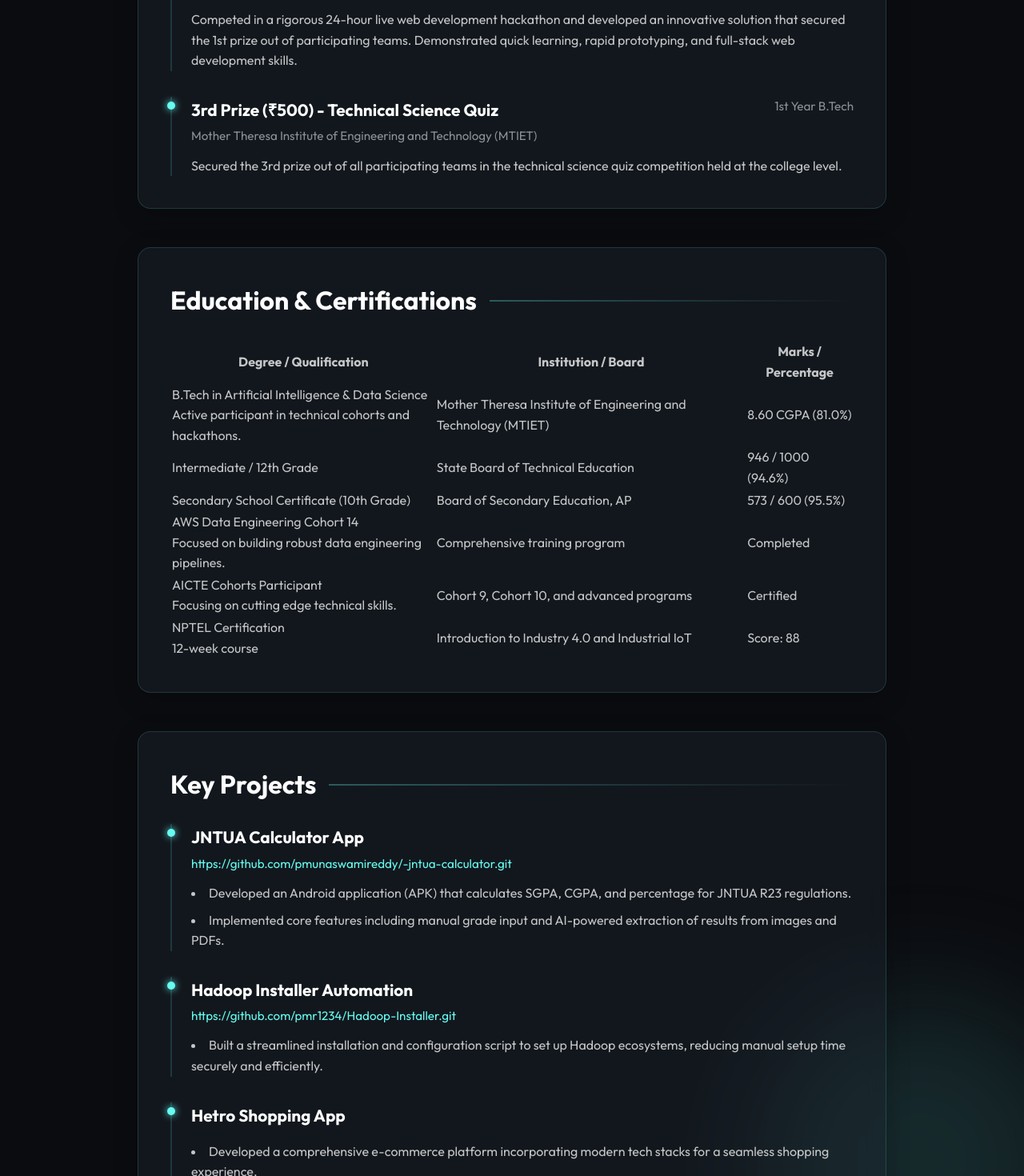
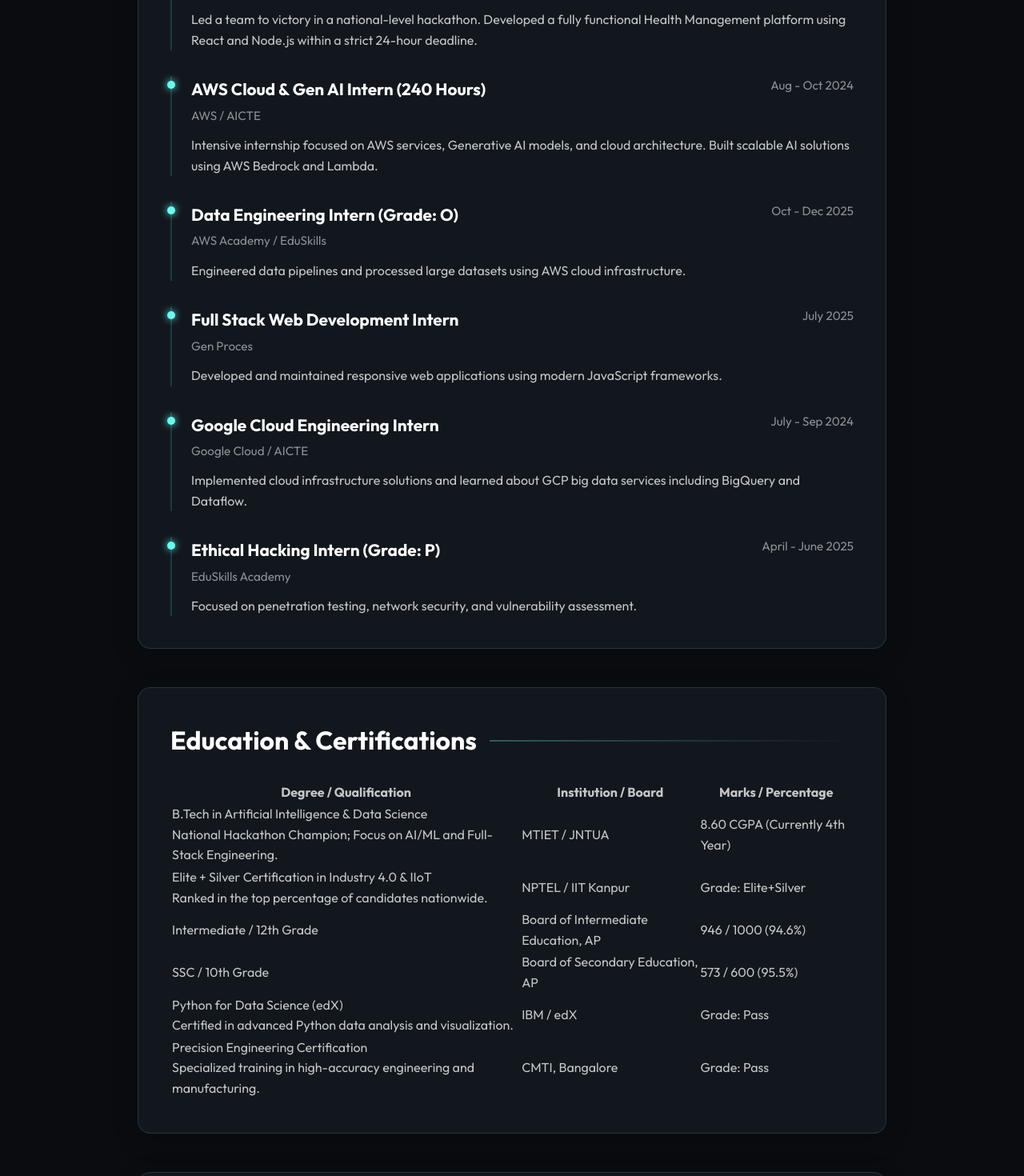
Before and after one commit to pmunaswamireddy/-web-resume, a Next.js app: page / in a window 1280 px wide. Shown: the part 1100-2570 px from the top of the page at 80% size. Built offline with nearby package versions, Linux system fonts and the light colour scheme.

Commit message:
Update resume content to match LaTeX version with new projects and internships

```diff
--- a/src/app/page.tsx
+++ b/src/app/page.tsx
@@ -38,14 +38,14 @@ export default function ResumeBuilder() {
 
   const [basicInfo, setBasicInfo] = useState({
     name: 'Penumuru Madhu Sudhan Reddy',
-    title: 'Software Engineer | AI & Data Science Student',
+    title: 'Software Engineer | AI & Data Science Specialist',
     email: 'pmrpmadhusudhanreddy@gmail.com',
     phone: '7672082814',
     github1: 'https://github.com/pmunaswamireddy',
     github2: 'https://github.com/pmr1234',
     github3: 'https://web-resume-peach-xi.vercel.app/',
     github4: 'https://frontend-nine-dusky-21.vercel.app/',
-    summary: 'Passionate 3rd-year B.Tech student in Artificial Intelligence and Data Science at Mother Theresa Institute of Engineering and Technology. Enthusiastic about exploring new technologies and building innovative solutions. Proven problem-solving capabilities demonstrated by winning first prize in the HACKHOUSE 24-hour Web Development Hackathon. Experienced in developing practical applications utilizing Artificial Intelligence, Full-Stack Web Development, and Data Engineering. Fast learner with strong technical proficiency and a drive for leadership and high-accuracy work.'
+    summary: 'Currently a 4th-year B.Tech student at MTIET with a specialized focus on Full-Stack Development, Data Engineering, and AI. Recognized for leading a team to 1st Prize at the HACKHOUSE 24-Hour Live Hackathon. Backed by 240+ hours of internship experience with industry leaders like AWS, Google, and Palo Alto Networks. Adept at engineering high-accuracy solutions and leveraging Elite+Silver NPTEL expertise to deliver scalable, data-driven applications in high-pressure professional environments.'
   });
 
   const [experience, setExperience] = useState([
@@ -54,94 +54,130 @@ export default function ResumeBuilder() {
       title: 'First Prize (₹8,000) - HACKHOUSE 24-Hour Live Hackathon',
       company: 'VAULTSPHERE AI TECHNOLOGIES PVT. LTD. & MTIET',
       date: 'Dec 26-27, 2025',
-      description: 'Competed in a rigorous 24-hour live web development hackathon and developed an innovative solution that secured the 1st prize out of participating teams. Demonstrated quick learning, rapid prototyping, and full-stack web development skills.'
+      description: 'Led a team to victory in a national-level hackathon. Developed a fully functional Health Management platform using React and Node.js within a strict 24-hour deadline.'
     },
     {
       id: 2,
-      title: '3rd Prize (₹500) - Technical Science Quiz',
-      company: 'Mother Theresa Institute of Engineering and Technology (MTIET)',
-      date: '1st Year B.Tech',
-      description: 'Secured the 3rd prize out of all participating teams in the technical science quiz competition held at the college level.'
+      title: 'AWS Cloud & Gen AI Intern (240 Hours)',
+      company: 'AWS / AICTE',
+      date: 'Aug - Oct 2024',
+      description: 'Intensive internship focused on AWS services, Generative AI models, and cloud architecture. Built scalable AI solutions using AWS Bedrock and Lambda.'
+    },
+    {
+      id: 3,
+      title: 'Data Engineering Intern (Grade: O)',
+      company: 'AWS Academy / EduSkills',
+      date: 'Oct - Dec 2025',
+      description: 'Engineered data pipelines and processed large datasets using AWS cloud infrastructure.'
+    },
+    {
+      id: 4,
+      title: 'Full Stack Web Development Intern',
+      company: 'Gen Proces',
+      date: 'July 2025',
+      description: 'Developed and maintained responsive web applications using modern JavaScript frameworks.'
+    },
+    {
+      id: 5,
+      title: 'Google Cloud Engineering Intern',
+      company: 'Google Cloud / AICTE',
+      date: 'July - Sep 2024',
+      description: 'Implemented cloud infrastructure solutions and learned about GCP big data services including BigQuery and Dataflow.'
+    },
+    {
+      id: 6,
+      title: 'Ethical Hacking Intern (Grade: P)',
+      company: 'EduSkills Academy',
+      date: 'April - June 2025',
+      description: 'Focused on penetration testing, network security, and vulnerability assessment.'
     }
   ]);
+
 
   const [education, setEducation] = useState([
     {
       id: 1,
       degree: 'B.Tech in Artificial Intelligence & Data Science',
-      school: 'Mother Theresa Institute of Engineering and Technology (MTIET)',
-      grade: '8.60 CGPA (81.0%)',
-      details: 'Active participant in technical cohorts and hackathons.'
+      school: 'MTIET / JNTUA',
+      grade: '8.60 CGPA (Currently 4th Year)',
+      details: 'National Hackathon Champion; Focus on AI/ML and Full-Stack Engineering.'
     },
     {
       id: 2,
+      degree: 'Elite + Silver Certification in Industry 4.0 & IIoT',
+      school: 'NPTEL / IIT Kanpur',
+      grade: 'Grade: Elite+Silver',
+      details: 'Ranked in the top percentage of candidates nationwide.'
+    },
+    {
+      id: 3,
       degree: 'Intermediate / 12th Grade',
-      school: 'State Board of Technical Education',
+      school: 'Board of Intermediate Education, AP',
       grade: '946 / 1000 (94.6%)',
       details: ''
     },
     {
-      id: 3,
-      degree: 'Secondary School Certificate (10th Grade)',
+      id: 4,
+      degree: 'SSC / 10th Grade',
       school: 'Board of Secondary Education, AP',
       grade: '573 / 600 (95.5%)',
       details: ''
     },
     {
-      id: 4,
-      degree: 'AWS Data Engineering Cohort 14',
-      school: 'Comprehensive training program',
-      grade: 'Completed',
-      details: 'Focused on building robust data engineering pipelines.'
-    },
-    {
       id: 5,
-      degree: 'AICTE Cohorts Participant',
-      school: 'Cohort 9, Cohort 10, and advanced programs',
-      grade: 'Certified',
-      details: 'Focusing on cutting edge technical skills.'
+      degree: 'Python for Data Science (edX)',
+      school: 'IBM / edX',
+      grade: 'Grade: Pass',
+      details: 'Certified in advanced Python data analysis and visualization.'
     },
     {
       id: 6,
-      degree: 'NPTEL Certification',
-      school: 'Introduction to Industry 4.0 and Industrial IoT',
-      grade: 'Score: 88',
-      details: '12-week course'
+      degree: 'Precision Engineering Certification',
+      school: 'CMTI, Bangalore',
+      grade: 'Grade: Pass',
+      details: 'Specialized training in high-accuracy engineering and manufacturing.'
     }
   ]);
 
   const [projects, setProjects] = useState([
     {
       id: 1,
-      title: 'JNTUA Calculator App',
-      link: 'https://github.com/pmunaswamireddy/-jntua-calculator.git',
+      title: 'Scrcpy Master Control',
+      link: 'https://github.com/pmunaswamireddy/scrcpy-master-control.git',
       bullets: [
-        'Developed an Android application (APK) that calculates SGPA, CGPA, and percentage for JNTUA R23 regulations.',
-        'Implemented core features including manual grade input and AI-powered extraction of results from images and PDFs.'
+        'Advanced Windows GUI for low-latency mirroring and batch control of multiple Android devices using ADB.',
+        'Features built-in wireless pairing (QR Code/mDNS), internet tunneling (Tailscale), and Broadcast Mode.',
+        'Engineered with Python (CustomTkinter) and a background-buffered UI queue for zero-lag performance.'
       ]
     },
     {
       id: 2,
-      title: 'Hadoop Installer Automation',
-      link: 'https://github.com/pmr1234/Hadoop-Installer.git',
+      title: 'JNTUA Calculator App',
+      link: 'https://github.com/pmunaswamireddy/-jntua-calculator.git',
       bullets: [
-        'Built a streamlined installation and configuration script to set up Hadoop ecosystems, reducing manual setup time securely and efficiently.'
+        'Android APK for automatic SGPA/CGPA calculation with AI-based OCR extraction from PDF mark sheets.',
+        'Built using Java/Kotlin with integrated ML Kit for text recognition from images.',
+        'Reduces manual GPA calculation effort to zero for JNTUA students.'
       ]
     },
     {
       id: 3,
-      title: 'Hetro Shopping App',
-      link: '',
+      title: 'Elderly Guardian AI',
+      link: 'https://frontend-nine-dusky-21.vercel.app/',
       bullets: [
-        'Developed a comprehensive e-commerce platform incorporating modern tech stacks for a seamless shopping experience.'
+        'ML-powered web platform for remote elderly health monitoring and emergency alert system.',
+        'Built with React frontend and FastAPI backend; deployed live on Vercel.',
+        'Features real-time health data tracking, AI anomaly detection, and caregiver notifications.'
       ]
     },
     {
       id: 4,
-      title: 'Elderly Guardian AI',
-      link: 'https://frontend-nine-dusky-21.vercel.app/',
+      title: 'Hetro Shopping App',
+      link: '',
       bullets: [
-        'ML-powered platform for remote elderly monitoring and care; deployed on Vercel.'
+        'Full-stack e-commerce platform with secure authentication, cart management, and product listing.',
+        'Developed using React.js, Node.js, Express.js, and MongoDB with JWT-based auth.',
+        'Includes admin panel for product and order management with responsive UI design.'
       ]
     }
   ]);
@@ -150,8 +186,10 @@ export default function ResumeBuilder() {
     { id: 1, category: 'Languages', items: 'C, Python, Java, JavaScript, HTML, CSS, SQL' },
     { id: 2, category: 'Frameworks & Tech', items: 'React.js, Next.js, Node.js, Express.js, Hadoop, Spark, MongoDB, Hive, Tableau, Prompt Engineering' },
     { id: 3, category: 'Soft Skills', items: 'Leadership, Effective Communication, High Accuracy, Confident' },
-    { id: 4, category: 'Spoken Languages', items: 'Telugu, Hindi, English, Sanskrit' }
+    { id: 4, category: 'Spoken Languages', items: 'Telugu, Hindi, English, Sanskrit' },
+    { id: 5, category: 'Hobbies', items: 'Gaming, Cricket, Photography, Traveling, Exploring New Tech' }
   ]);
+
 
   // Handlers for Images
   const handleImageUpload = (e: React.ChangeEvent<HTMLInputElement>) => {
```
